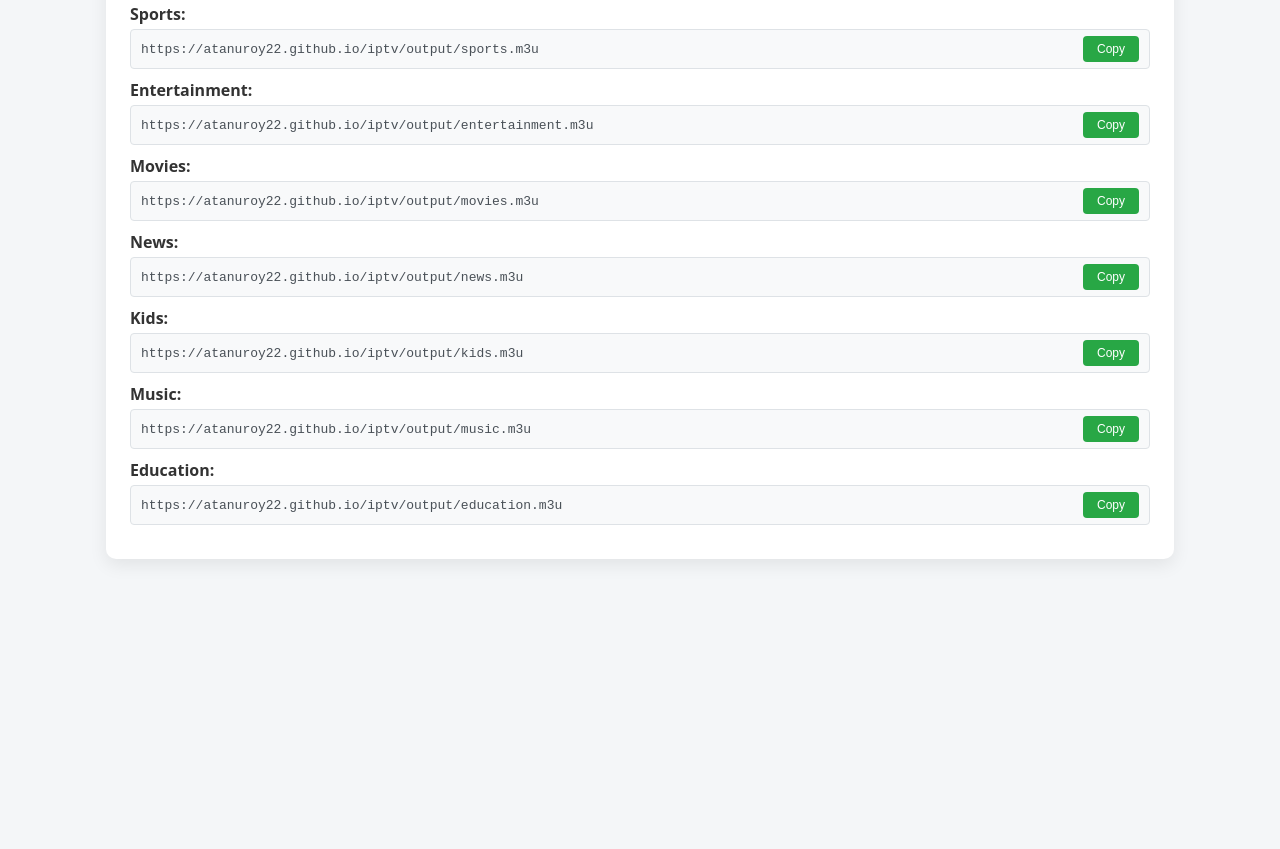
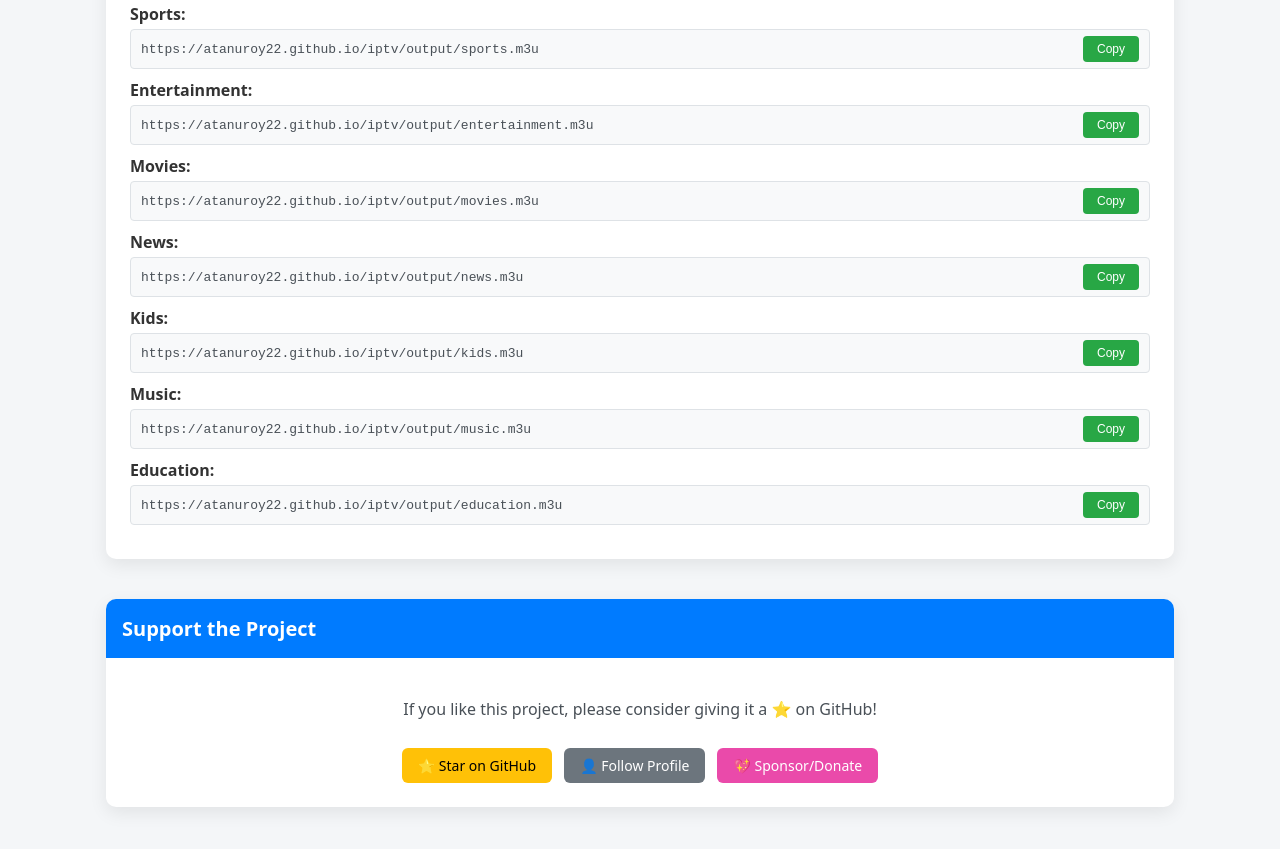
Before and after one commit to atanuroy22/iptv, a website: page player/play.html in a window 1280 px wide. Shown: the part 1741-2590 px from the top of the page. Before the commit the page ends 2370 px from the top, so only its background shows below. Drawn offline with Linux system fonts and the light colour scheme.

Commit message:
add star option

```diff
--- a/player/play.html
+++ b/player/play.html
@@ -355,6 +355,25 @@ header h1 {
     </div>
   </section>
 
+  <!-- Star & Follow -->
+  <section class="platform">
+    <div class="platform-header">Support the Project</div>
+    <div class="platform-content" style="text-align: center;">
+      <p style="margin-bottom: 20px; font-size: 16px; color: #495057;">If you like this project, please consider giving it a ⭐ on GitHub!</p>
+      <div style="display: flex; gap: 12px; justify-content: center; flex-wrap: wrap;">
+        <a class="action-btn" href="https://github.com/atanuroy22/iptv" target="_blank" style="background: #ffc107; color: #000;">
+          ⭐ Star on GitHub
+        </a>
+        <a class="action-btn" href="https://github.com/atanuroy22" target="_blank" style="background: #6c757d;">
+          👤 Follow Profile
+        </a>
+        <a class="action-btn" href="https://github.com/atanuroy22" target="_blank" style="background: #ea4aaa; color: #fff;">
+          💖 Sponsor/Donate
+        </a>
+      </div>
+    </div>
+  </section>
+
 </div>
 
 <script>
```
Also changed, not shown: player/play2.html (+19 -0 lines).
